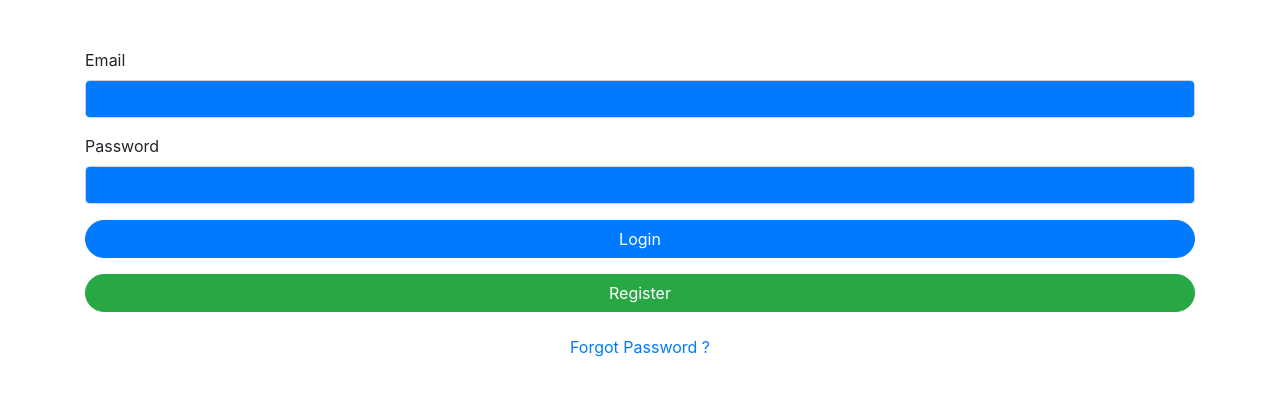
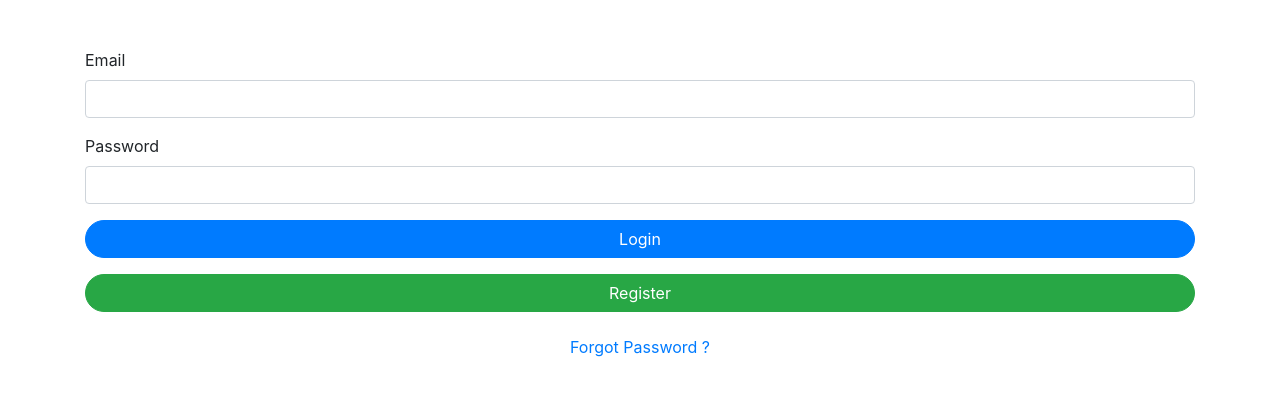
Before and after one commit to webdevcat1226/file-maker-portal, an Angular app: page /login in a window 1280 px wide. Shown: the top 394 px of the page. Built offline with nearby package versions, Linux system fonts and the light colour scheme.

Commit message:
fixed: home page routing

```diff
--- a/src/app/auth/login/login.component.html
+++ b/src/app/auth/login/login.component.html
@@ -3,12 +3,12 @@
   <form class="mt-5" [formGroup]="loginForm">
     <div class="form-group">
       <label for="email">Email</label>
-      <input id="email" type="email" class="form-control badge-primary" formControlName="email">
+      <input id="email" type="email" class="form-control" formControlName="email">
     </div>
 
     <div class="form-group">
       <label for="password">Password</label>
-      <input id="password" type="password" class="form-control badge-primary" formControlName="password">
+      <input id="password" type="password" class="form-control" formControlName="password">
     </div>
     <div class="d-flex flex-column">
       <button class="btn btn-primary mb-3 badge-pill" (click)="login()">Login</button>
```
